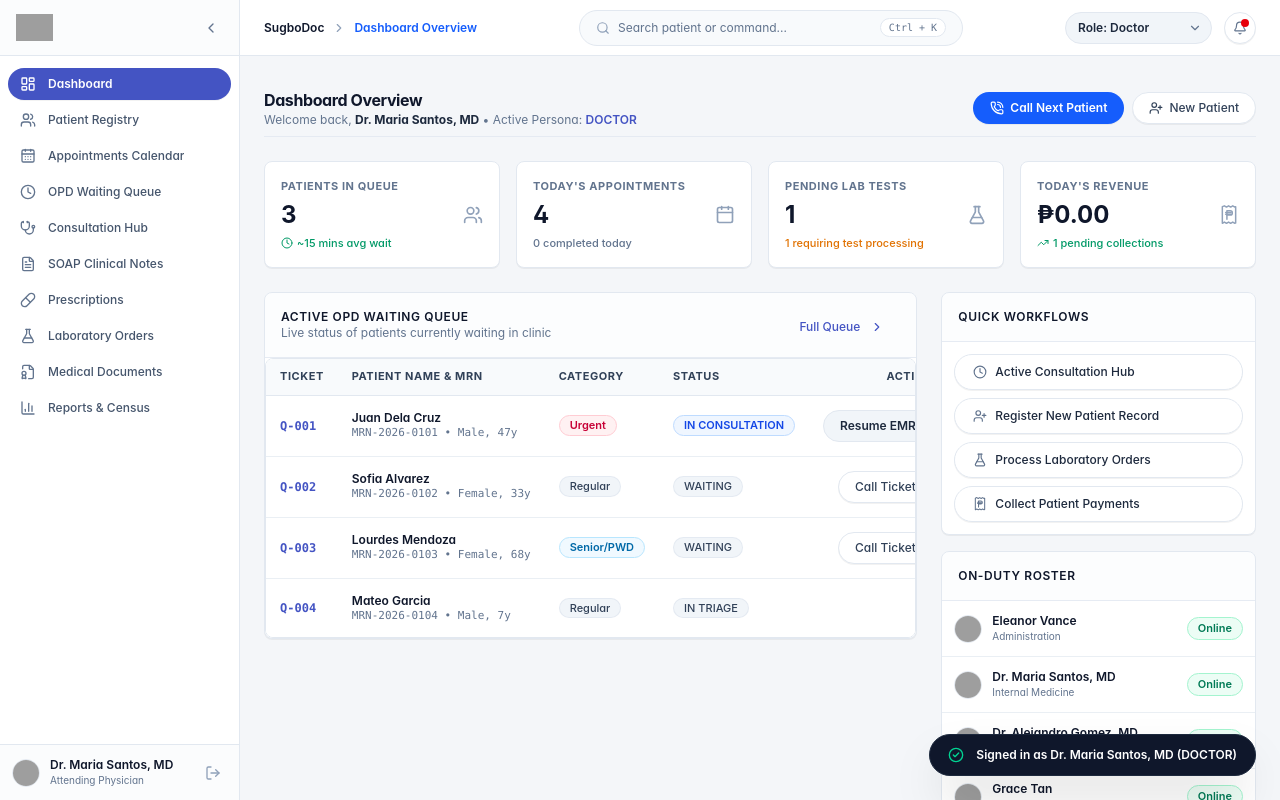
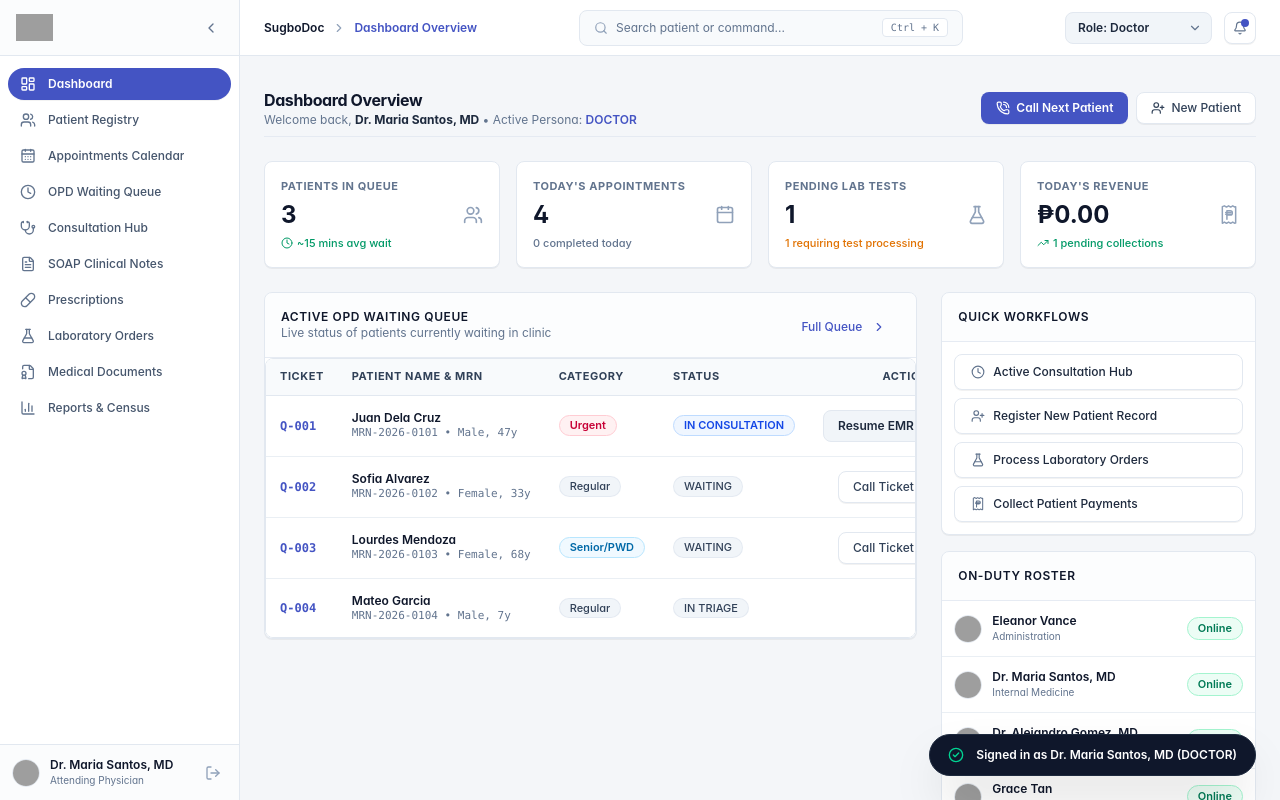
Before and after one commit to orlandosugbodoc-source/sugbodocsample2, a React (Vite) app: page / in a window 1280 px wide. Both pictures are taken after a click on the button "Sign In". Built offline with nearby package versions, Linux system fonts and the light colour scheme; grey boxes are pictures that could not be loaded.

Commit message:
style: apply hand-crafted enterprise design system across entire application, stripping remaining generic AI tropes

```diff
--- a/src/components/layout/Header.tsx
+++ b/src/components/layout/Header.tsx
@@ -50,33 +50,33 @@ export const Header: React.FC<HeaderProps> = ({ onOpenMobileMenu }) => {
 
         <span className="text-slate-900 font-semibold whitespace-nowrap hidden sm:inline">SugboDoc</span>
         <ChevronRight className="h-3.5 w-3.5 text-slate-400 shrink-0 hidden sm:inline" />
-        <span className="text-blue-600 font-semibold whitespace-nowrap truncate max-w-[140px] sm:max-w-none">
+        <span className="text-[#4454c3] font-semibold whitespace-nowrap truncate max-w-[140px] sm:max-w-none">
           {moduleTitles[activeModule] || 'EMR System'}
         </span>
       </div>
 
-      {/* Center Command Palette Search Bar (Pill Shape) */}
+      {/* Center Command Palette Search Bar */}
       <div className="flex-1 max-w-sm min-w-0 mx-2">
         <button
           onClick={() => setIsCommandPaletteOpen(true)}
-          className="w-full h-9 px-4 rounded-full border border-slate-200 bg-slate-50 hover:bg-slate-100 text-xs text-slate-500 flex items-center justify-between transition-colors whitespace-nowrap overflow-hidden cursor-pointer"
+          className="w-full h-9 px-3.5 rounded-lg border border-slate-200 bg-slate-50 hover:bg-slate-100 text-xs text-slate-500 flex items-center justify-between transition-colors whitespace-nowrap overflow-hidden cursor-pointer"
         >
           <div className="flex items-center gap-2 min-w-0 truncate">
             <Search className="h-3.5 w-3.5 text-slate-400 shrink-0" />
             <span className="truncate text-xs">Search patient or command...</span>
           </div>
-          <kbd className="shrink-0 ml-2 px-2 py-0.5 text-[10px] font-mono bg-white border border-slate-200 rounded-full text-slate-500 whitespace-nowrap hidden sm:inline">
+          <kbd className="shrink-0 ml-2 px-2 py-0.5 text-[10px] font-mono bg-white border border-slate-200 rounded text-slate-500 whitespace-nowrap hidden sm:inline">
             Ctrl + K
           </kbd>
         </button>
       </div>
 
-      {/* Right Controls: Single Compact Role Pill Dropdown & Notifications */}
+      {/* Right Controls: Role Dropdown & Notifications */}
       <div className="flex items-center gap-3 shrink-0">
-        {/* Compact Single Role Dropdown Pill */}
+        {/* Compact Single Role Dropdown */}
         <div className="relative flex items-center">
           <select
-            className="h-8 pl-3 pr-7 text-xs font-semibold text-slate-800 bg-slate-100 hover:bg-slate-200 border border-slate-200 rounded-full cursor-pointer appearance-none transition-colors focus:outline-none"
+            className="h-8 pl-3 pr-7 text-xs font-semibold text-slate-800 bg-slate-100 hover:bg-slate-200/80 border border-slate-200 rounded-lg cursor-pointer appearance-none transition-colors focus:outline-none"
             value={currentUser.role}
             onChange={(e) => setCurrentUserRole(e.target.value as UserRole)}
           >
@@ -89,10 +89,10 @@ export const Header: React.FC<HeaderProps> = ({ onOpenMobileMenu }) => {
           <ChevronDown className="h-3.5 w-3.5 text-slate-500 absolute right-2.5 pointer-events-none shrink-0" />
         </div>
 
-        {/* Notifications Pill Button */}
-        <Button variant="outline" size="icon" className="h-8 w-8 relative shrink-0 rounded-full">
+        {/* Notifications Button */}
+        <Button variant="outline" size="icon" className="h-8 w-8 relative shrink-0 rounded-lg">
           <Bell className="h-3.5 w-3.5 text-slate-500" />
-          <span className="absolute top-1.5 right-1.5 h-2 w-2 rounded-full bg-red-600" />
+          <span className="absolute top-1.5 right-1.5 h-2 w-2 rounded-full bg-[#4454c3]" />
         </Button>
       </div>
     </header>
--- a/src/components/ui/Button.tsx
+++ b/src/components/ui/Button.tsx
@@ -19,22 +19,22 @@ export const Button = React.forwardRef<HTMLButtonElement, ButtonProps>(({
   type = 'button',
   ...props
 }, ref) => {
-  const baseStyles = 'inline-flex items-center justify-center font-medium transition-all duration-150 focus-visible:outline-none focus-visible:ring-2 focus-visible:ring-blue-500 focus-visible:ring-offset-1 disabled:opacity-50 disabled:pointer-events-none rounded-full cursor-pointer whitespace-nowrap shrink-0 select-none';
+  const baseStyles = 'inline-flex items-center justify-center font-medium transition-all duration-150 focus-visible:outline-none focus-visible:ring-2 focus-visible:ring-[#4454c3] focus-visible:ring-offset-1 disabled:opacity-50 disabled:pointer-events-none rounded-lg cursor-pointer whitespace-nowrap shrink-0 select-none';
 
   const variants = {
-    primary: 'bg-blue-600 text-white hover:bg-blue-700 active:bg-blue-800 border border-transparent shadow-2xs font-semibold',
+    primary: 'bg-[#4454c3] text-white hover:bg-[#3745a5] active:bg-[#2e3a8c] border border-transparent shadow-2xs font-semibold',
     secondary: 'bg-slate-100 text-slate-800 hover:bg-slate-200 active:bg-slate-300 border border-slate-200 font-semibold',
     outline: 'bg-white text-slate-700 border border-slate-200 hover:bg-slate-50 hover:border-slate-300 hover:text-slate-900 active:bg-slate-100 shadow-2xs font-medium',
     ghost: 'bg-transparent text-slate-600 hover:bg-slate-100/80 hover:text-slate-900 font-medium',
     destructive: 'bg-rose-600 text-white hover:bg-rose-700 active:bg-rose-800 border border-transparent shadow-2xs font-semibold',
-    link: 'bg-transparent text-blue-600 hover:underline p-0 h-auto font-medium',
+    link: 'bg-transparent text-[#4454c3] hover:underline p-0 h-auto font-medium',
   };
 
   const sizes = {
-    sm: 'h-8 px-4 text-xs gap-1.5',
-    md: 'h-9 px-4.5 text-xs gap-2',
-    lg: 'h-10 px-5.5 text-sm gap-2.5',
-    icon: 'h-9 w-9 p-0 flex items-center justify-center rounded-full',
+    sm: 'h-8 px-3.5 text-xs gap-1.5',
+    md: 'h-9 px-4 text-xs gap-2',
+    lg: 'h-10 px-5 text-sm gap-2.5',
+    icon: 'h-9 w-9 p-0 flex items-center justify-center rounded-lg',
   };
 
   return (
--- a/src/components/ui/Input.tsx
+++ b/src/components/ui/Input.tsx
@@ -40,7 +40,7 @@ export const Input = React.forwardRef<HTMLInputElement, InputProps>(({
           type={type}
           ref={ref}
           className={cn(
-            'flex h-9 w-full rounded-md border border-slate-200 bg-white px-3 py-1.5 text-xs text-slate-900 placeholder:text-slate-400 focus-visible:outline-none focus-visible:ring-2 focus-visible:ring-blue-600 focus-visible:border-blue-600 disabled:cursor-not-allowed disabled:opacity-50 transition-colors shadow-2xs',
+            'flex h-9 w-full rounded-lg border border-slate-200 bg-white px-3 py-1.5 text-xs text-slate-900 placeholder:text-slate-400 focus-visible:outline-none focus-visible:ring-2 focus-visible:ring-[#4454c3] focus-visible:border-[#4454c3] disabled:cursor-not-allowed disabled:opacity-50 transition-colors shadow-2xs',
             icon && 'pl-9',
             error && 'border-red-600 focus-visible:ring-red-600',
             className
```
